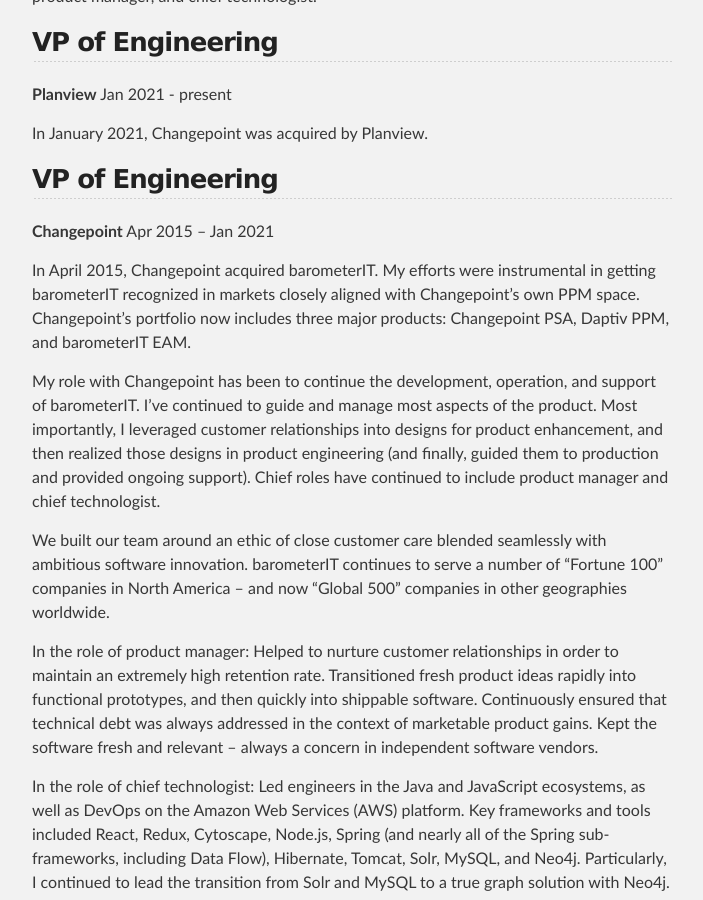
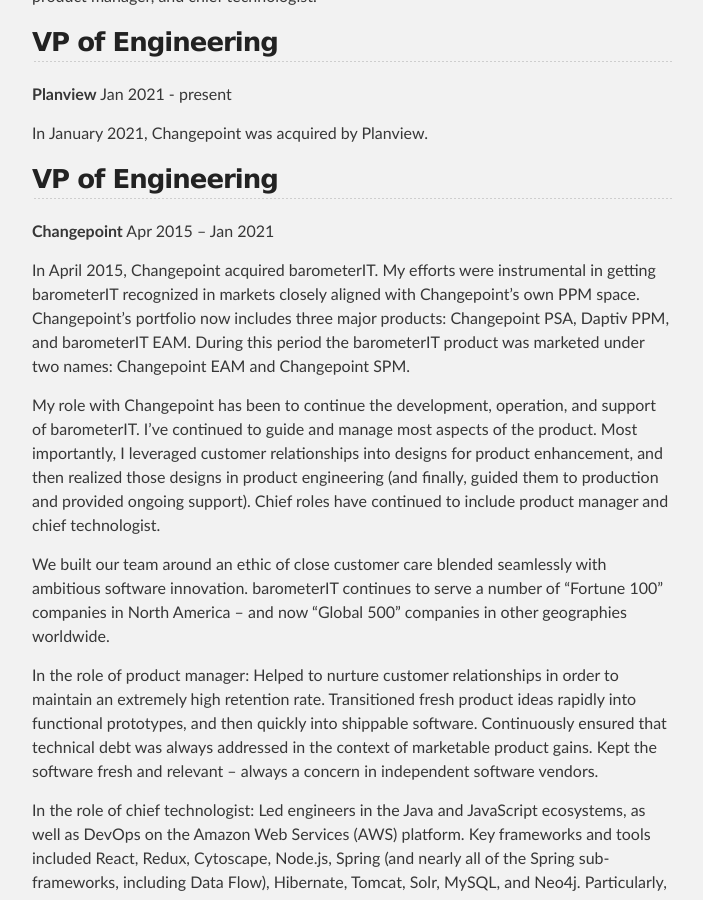
Before and after one commit to dfisher95350/dfisher95350.github.io, a Jekyll site: the page built from employment/index.md, in a window 1280 px wide and 900 px high, scrolled down 399 px. Shown: the whole window, without its empty margins (288-991 px from the left). Built offline with Jekyll 4.4.1, drawn with Linux system fonts in a browser that asks for light colours; our own code applies the rules of GitHub Pages for plain Markdown files.

Commit message:
Update employment history.

```diff
--- a/employment/index.md
+++ b/employment/index.md
@@ -16,7 +16,7 @@
 
 **Changepoint** Apr 2015 – Jan 2021
 
-In April 2015, Changepoint acquired barometerIT. My efforts were instrumental in getting barometerIT recognized in markets closely aligned with Changepoint's own PPM space. Changepoint's portfolio now includes three major products: Changepoint PSA, Daptiv PPM, and barometerIT EAM.
+In April 2015, Changepoint acquired barometerIT. My efforts were instrumental in getting barometerIT recognized in markets closely aligned with Changepoint's own PPM space. Changepoint's portfolio now includes three major products: Changepoint PSA, Daptiv PPM, and barometerIT EAM. During this period the barometerIT product was marketed under two names: Changepoint EAM and Changepoint SPM.
 
 My role with Changepoint has been to continue the development, operation, and support of barometerIT. I've continued to guide and manage most aspects of the product. Most importantly, I leveraged customer relationships into designs for product enhancement, and then realized those designs in product engineering (and finally, guided them to production and provided ongoing support). Chief roles have continued to include product manager and chief technologist.
 
```
